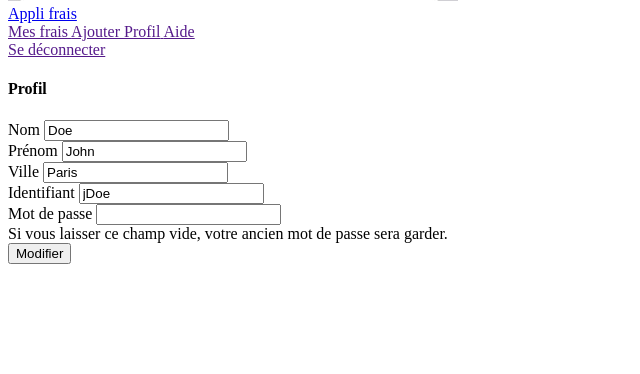
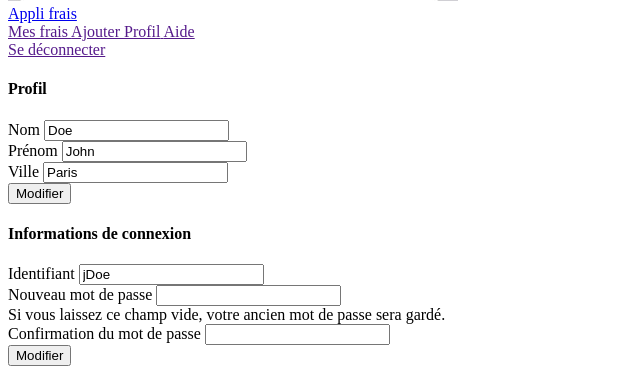
Before and after one commit to Christmann-Julian/appli-frais, a PHP site: template views/user/index.php in a window 1280 px wide. Shown: the part 475-849 px from the top of the page, without its empty margins (0-640 px from the left). Before the commit the page ends 739 px from the top, so only its background shows below. Run offline with PHP 8.4, Linux system fonts and the light colour scheme; the template is opened without the code that fills it, so the values that code supplies are empty; the visitor is signed in with stand-in values (Sample User, id 1).

Commit message:
Amélioration front-end vue user

```diff
--- a/views/user/index.php
+++ b/views/user/index.php
@@ -36,26 +36,34 @@ $javascript=[
     <form>
         <div class="row">
             <div class="col-md-6 col-sm-12 mb-3">
-                <label for="nom" class="form-label">Nom</label>
-                <input type="text" class="form-control" id="nom" value="Doe" required>
+                <label for="lastName" class="form-label">Nom</label>
+                <input type="text" class="form-control" name="lastName" id="lastName" value="Doe" required>
             </div>
             <div class="col-md-6 col-sm-12 mb-3">
-                <label for="prenom" class="form-label">Prénom</label>
-                <input type="text" class="form-control" id="prenom" value="John" required>
+                <label for="firstName" class="form-label">Prénom</label>
+                <input type="text" class="form-control" name="firstName" id="firstName" value="John" required>
             </div>
         </div>
         <div class="mb-3">
-            <label for="ville" class="form-label">Ville</label>
-            <input type="text" class="form-control" id="ville" value="Paris" required>
+            <label for="city" class="form-label">Ville</label>
+            <input type="text" class="form-control" name="city" id="city" value="Paris" required>
+        </div>
+        <button type="submit" class="btn btn-primary">Modifier</button>
+    </form>
+    <h4 class="mt-3">Informations de connexion</h4>
+    <form>
+        <div class="mb-3">
+            <label for="login" class="form-label">Identifiant</label>
+            <input type="text" class="form-control" name="login" id="login"  value="jDoe" required>
         </div>
         <div class="mb-3">
-            <label for="login" class="form-label">Identifiant</label>
-            <input type="text" class="form-control" id="login"  value="jDoe" required>
+            <label for="password" class="form-label">Nouveau mot de passe</label>
+            <input type="password" class="form-control" id="password" aria-describedby="passwordHelp">
+            <div id="passwordHelp" class="form-text">Si vous laissez ce champ vide, votre ancien mot de passe sera gardé.</div>
         </div>
         <div class="mb-3">
-            <label for="password" class="form-label">Mot de passe</label>
-            <input type="password" class="form-control" id="password" aria-describedby="passwordHelp">
-            <div id="passwordHelp" class="form-text">Si vous laisser ce champ vide, votre ancien mot de passe sera garder.</div>
+            <label for="confirm-password" class="form-label">Confirmation du mot de passe</label>
+            <input type="password" class="form-control" id="confirm-password">
         </div>
         <button type="submit" class="btn btn-primary">Modifier</button>
     </form>
```
